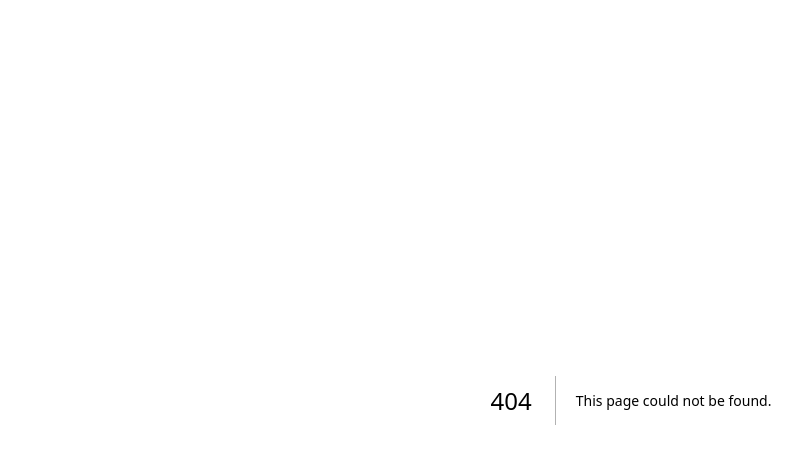
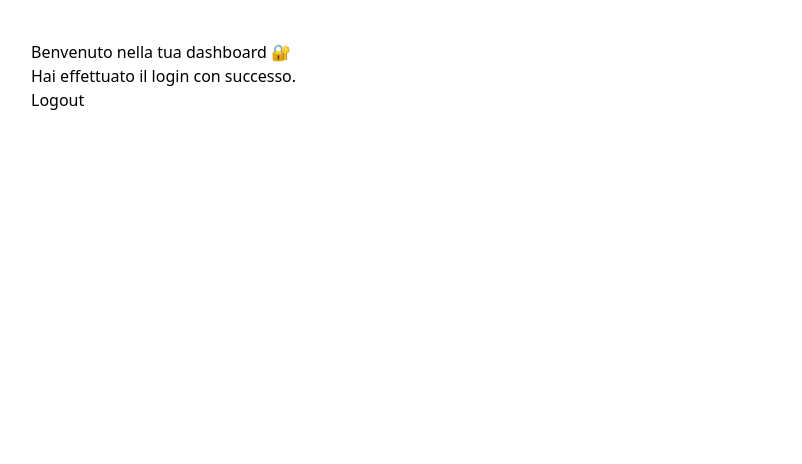
Before and after one commit to mirkogalizia/social-club-complete, a Next.js app: page /dashboard in a window 1280 px wide. Before the commit this address had no page. Shown: the top 464 px of the page, without its empty margins (9-811 px from the left). Built offline with nearby package versions, Linux system fonts and the light colour scheme; no server answers; sample sign-in values are in the browser's storage.

Commit message:
Aggiunta dashboard con redirect post-login e logout

```diff
--- /dev/null
+++ b/pages/dashboard.tsx
@@ -0,0 +1,31 @@
+import { useEffect } from 'react'
+import { useRouter } from 'next/router'
+import { getAuth, onAuthStateChanged, signOut } from 'firebase/auth'
+import app from '../firebase/config'
+
+const Dashboard = () => {
+  const router = useRouter()
+  const auth = getAuth(app)
+
+  useEffect(() => {
+    const unsubscribe = onAuthStateChanged(auth, (user) => {
+      if (!user) router.push('/login')
+    })
+    return () => unsubscribe()
+  }, [])
+
+  const handleLogout = () => {
+    signOut(auth)
+    router.push('/login')
+  }
+
+  return (
+    <div style={{ padding: 40 }}>
+      <h1>Benvenuto nella tua dashboard 🔐</h1>
+      <p>Hai effettuato il login con successo.</p>
+      <button onClick={handleLogout}>Logout</button>
+    </div>
+  )
+}
+
+export default Dashboard
```
